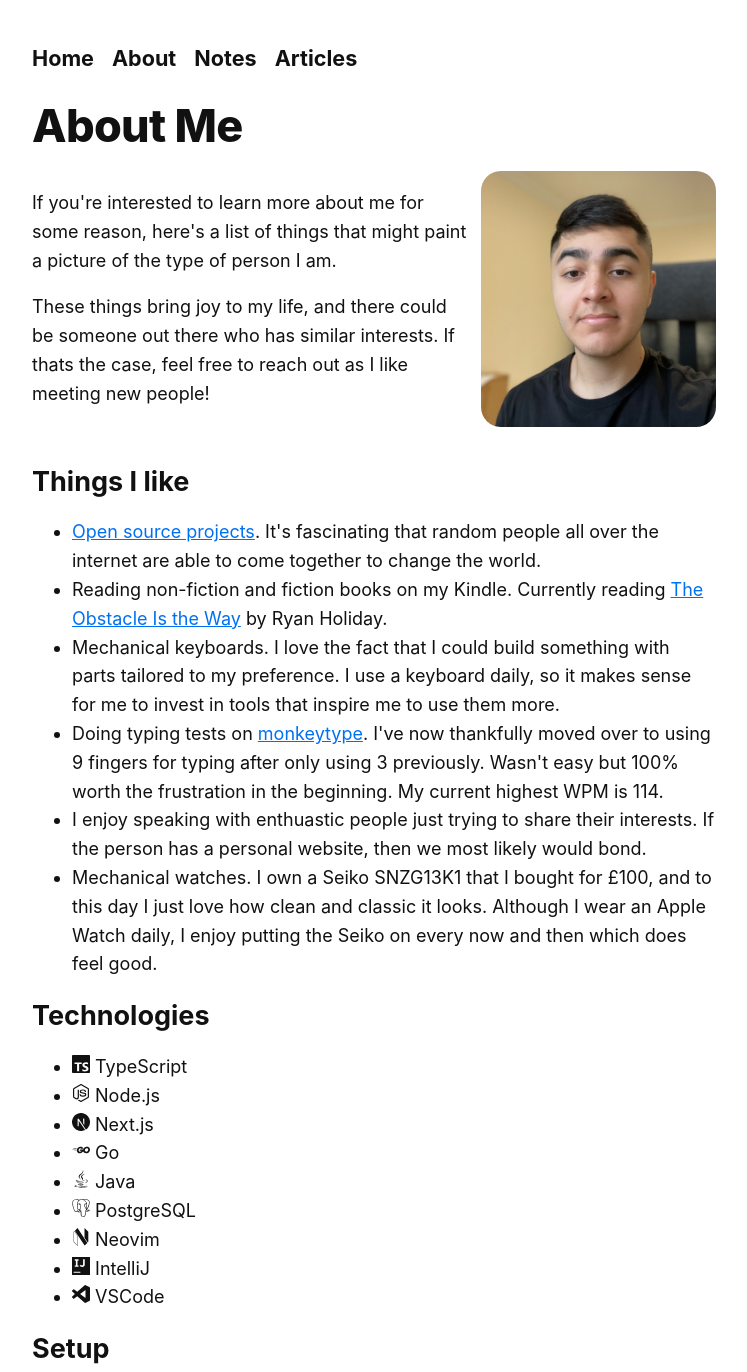
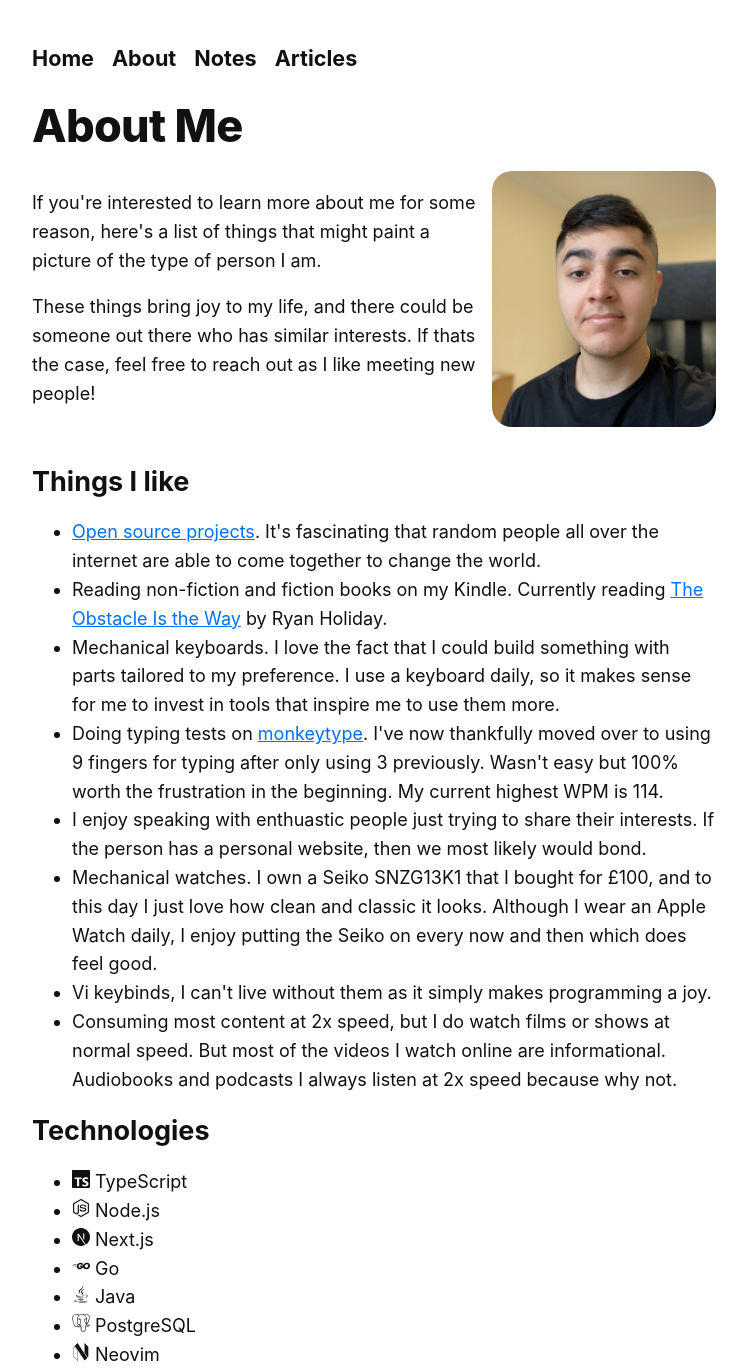
Before and after one commit to pzrsa/parsam.io, a Next.js app: page /about in a window 1280 px wide. Shown: the top 1372 px of the page, without its empty margins (266-1013 px from the left). Built offline with nearby package versions, Linux system fonts and the light colour scheme.

Commit message:
update image display on smaller devices

```diff
--- a/pages/about.tsx
+++ b/pages/about.tsx
@@ -53,8 +53,8 @@ const About: React.FC = ({}) => {
           <Image
             className={utilStyles.rounded}
             src={avatar}
-            height={750}
-            width={750}
+            height={700}
+            width={700}
             objectFit="cover"
             alt="Parsa Mesgarha"
           />
@@ -116,6 +116,16 @@ const About: React.FC = ({}) => {
             I wear an Apple Watch daily, I enjoy putting the Seiko on every now
             and then which does feel good.
           </li>
+          <li>
+            Vi keybinds, I can&apos;t live without them as it simply makes
+            programming a joy.
+          </li>
+          <li>
+            Consuming most content at 2x speed, but I do watch films or shows at
+            normal speed. But most of the videos I watch online are
+            informational. Audiobooks and podcasts I always listen at 2x speed
+            because why not.
+          </li>
         </ul>
         <h2 className={utilStyles.headingLg}>Technologies</h2>
         <ul>
--- a/styles/modules/About.module.css
+++ b/styles/modules/About.module.css
@@ -6,3 +6,10 @@
   display: flex;
   gap: 0.5rem;
 }
+
+/* If the screen size is 300px wide or less (mobile) */
+@media screen and (max-width: 450px) {
+  .me {
+    display: inherit;
+  }
+}
--- a/styles/modules/Navbar.module.css
+++ b/styles/modules/Navbar.module.css
@@ -26,14 +26,14 @@
   align-items: center;
 }
 
-/* If the screen size is 601px wide or more (desktop) */
+/* If the screen size is 301px wide or more (desktop) */
 @media screen and (min-width: 301px) {
   .navbar {
     font-size: 1.2rem;
   }
 }
 
-/* If the screen size is 600px wide or less (mobile) */
+/* If the screen size is 300px wide or less (mobile) */
 @media screen and (max-width: 300px) {
   .navbar {
     font-size: 1rem;
```
